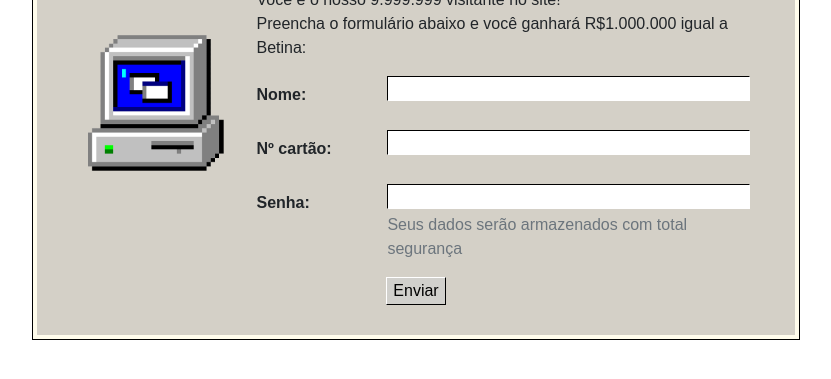
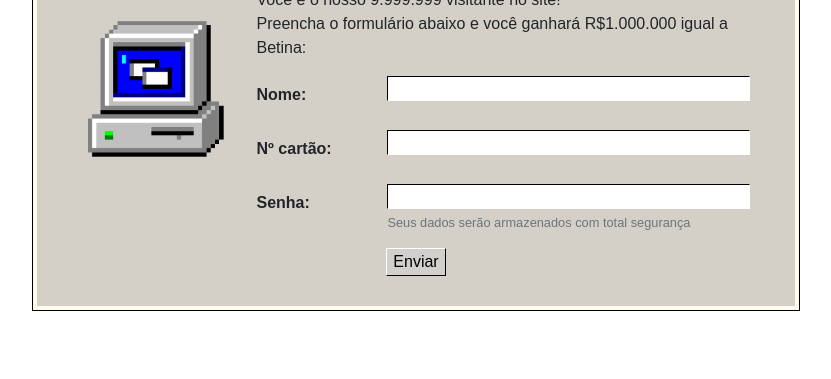
Before and after one commit to milenayamamoto/exercicio-aula-virtual-bootstrap, a plain HTML site: page index.html in a window 1280 px wide. Shown: the part 181-560 px from the top of the page, without its empty margins (224-1055 px from the left). Drawn offline with nearby package versions, Linux system fonts and the light colour scheme.

Commit message:
Arruma tag small e header no README

```diff
--- a/index.html
+++ b/index.html
@@ -41,7 +41,7 @@
                         <label for="senha" class="col-sm-3 col-form-label"><strong>Senha:</strong></label>
                         <div class="col-sm-9">
                             <input type="password" class="form-control" id="senha">
-                            <smal class="form-text text-muted">Seus dados serão armazenados com total segurança</small>
+                            <small class="form-text text-muted">Seus dados serão armazenados com total segurança</small>
                         </div>
                     </div>
                 </form>
```
Also changed, not shown: 1 other file.
